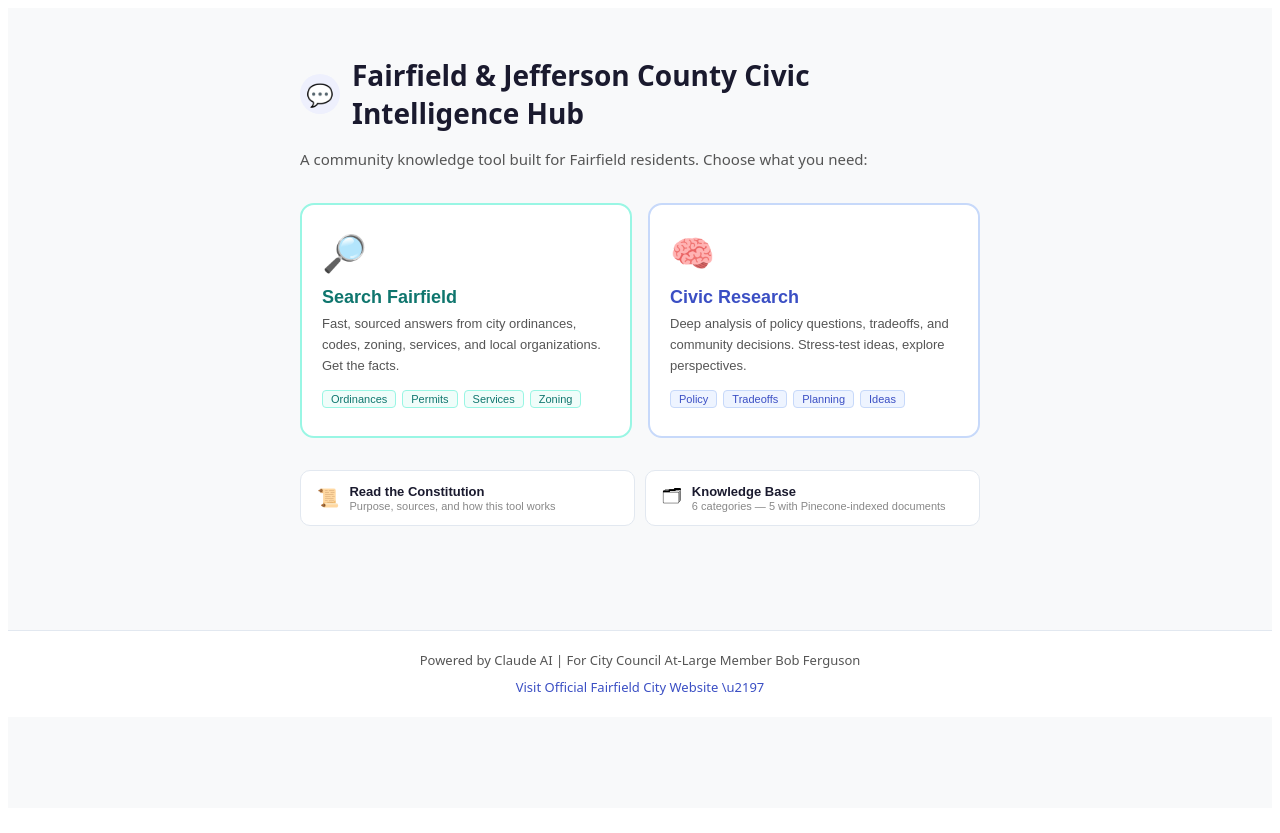
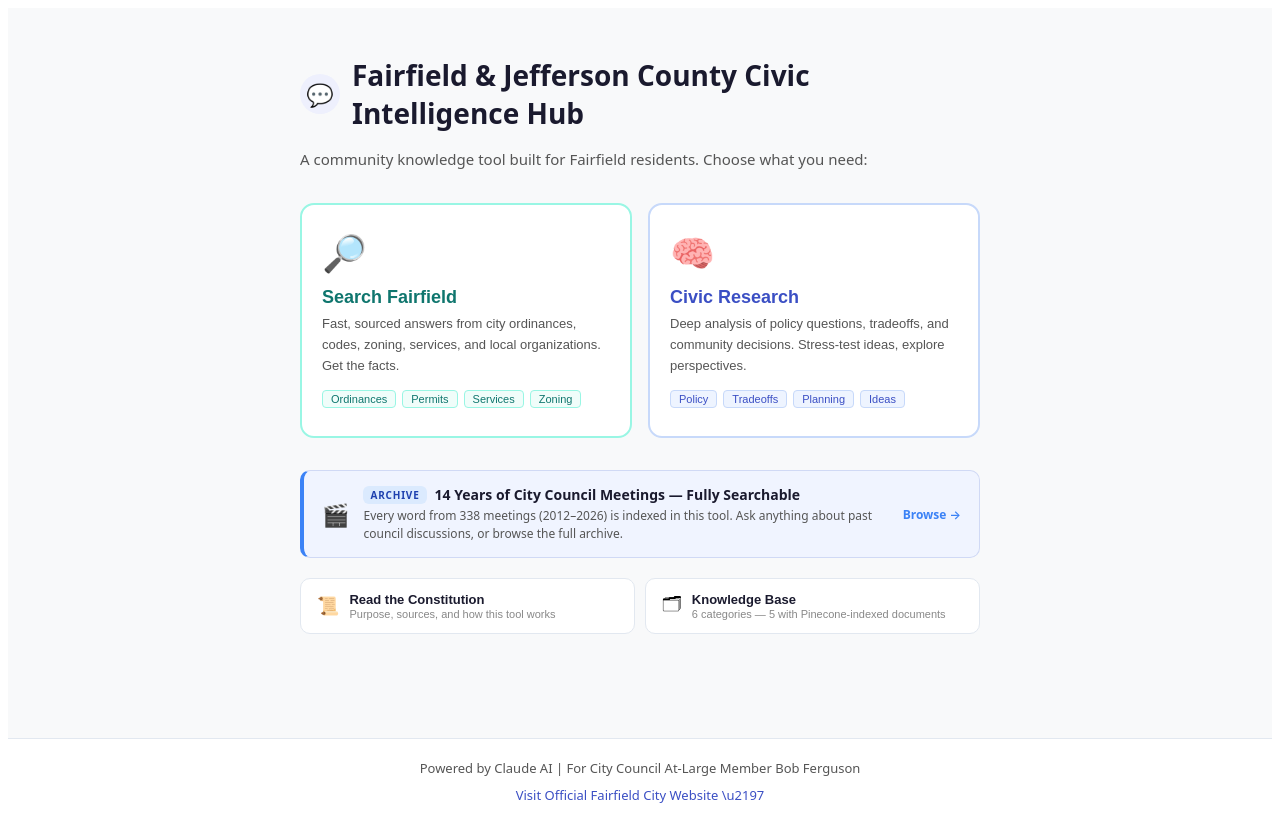
Before and after one commit to bobfairfield/fairfield-research-tool, a Next.js app: page / in a window 1280 px wide. Built offline with nearby package versions, Linux system fonts and the light colour scheme.

Commit message:
Add meetings callout to homepage and explainer to archive page

```diff
--- a/pages/index.js
+++ b/pages/index.js
@@ -357,6 +357,19 @@ export default function Home() {
             </button>
           </div>
 
+          {/* Council Meetings Archive Callout */}
+          <div style={{ display:'flex', alignItems:'center', gap:14, backgroundColor:'#f0f4ff', border:'1px solid #d0d9f5', borderLeft:'4px solid #3b82f6', borderRadius:10, padding:'14px 18px', marginBottom:20, cursor:'pointer' }} onClick={() => window.location.href='/meetings'}>
+            <span style={{ fontSize:22, flexShrink:0 }}>🎬</span>
+            <div style={{ flex:1 }}>
+              <div style={{ display:'flex', alignItems:'center', gap:8, marginBottom:3 }}>
+                <span style={{ backgroundColor:'#dbeafe', color:'#1e40af', fontSize:10, fontWeight:800, letterSpacing:'.08em', textTransform:'uppercase', padding:'2px 7px', borderRadius:6 }}>Archive</span>
+                <span style={{ fontSize:14, fontWeight:700, color:'#1a1a2e' }}>14 Years of City Council Meetings — Fully Searchable</span>
+              </div>
+              <p style={{ margin:0, fontSize:12, color:'#555', lineHeight:1.5 }}>Every word from 338 meetings (2012–2026) is indexed in this tool. Ask anything about past council discussions, or browse the full archive.</p>
+            </div>
+            <span style={{ fontSize:12, fontWeight:600, color:'#3b82f6', whiteSpace:'nowrap', flexShrink:0 }}>Browse →</span>
+          </div>
+
           <div style={{ display:'flex', gap:10, marginBottom:24 }}>
             <button onClick={() => { setShowConstitution(true); setConTab('articles'); }}
               style={{ flex:1, backgroundColor:'white', border:'1px solid #e2e8f0', borderRadius:10, padding:'12px 16px', cursor:'pointer', textAlign:'left', display:'flex', alignItems:'center', gap:10 }}>
```
Also changed, not shown: public/council_meetings.html (+26 -0 lines).
